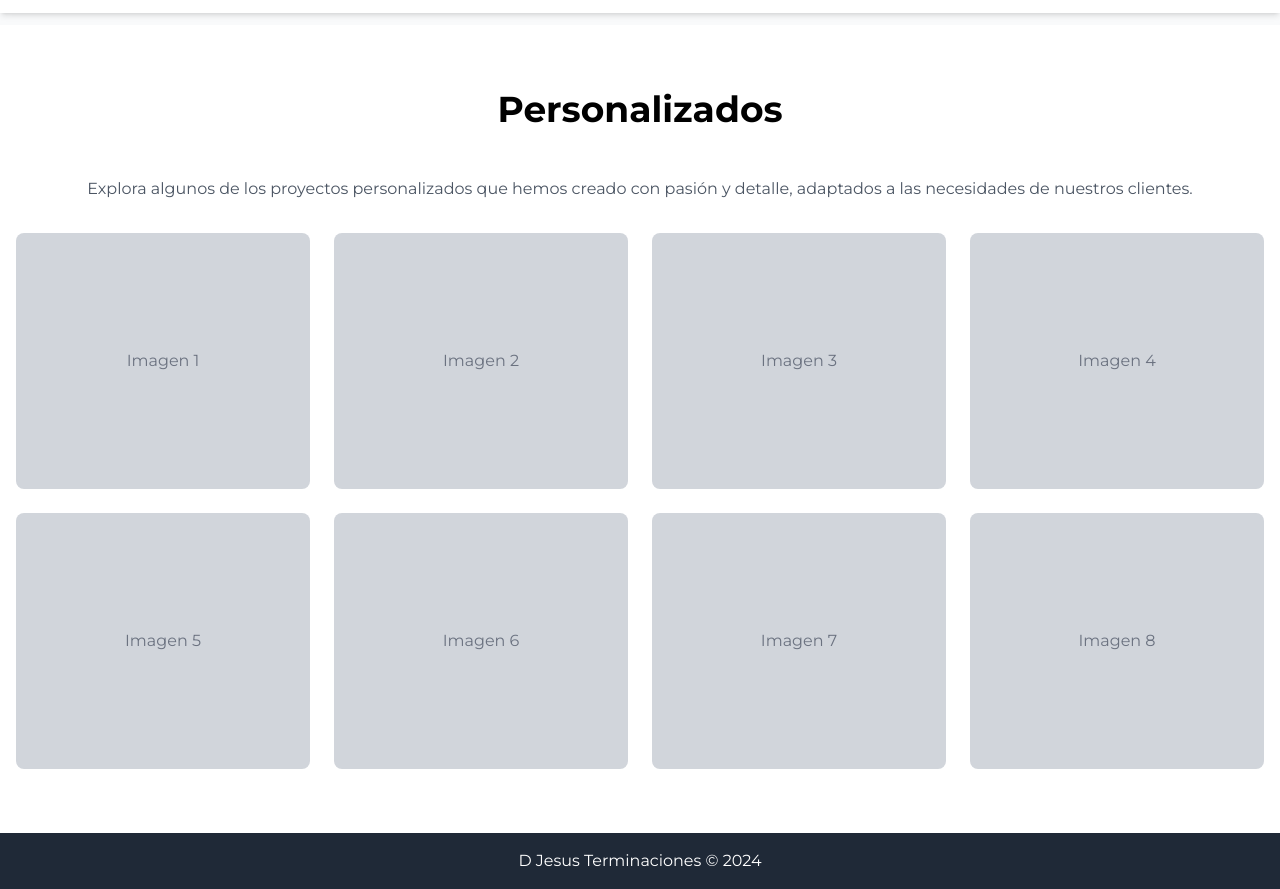
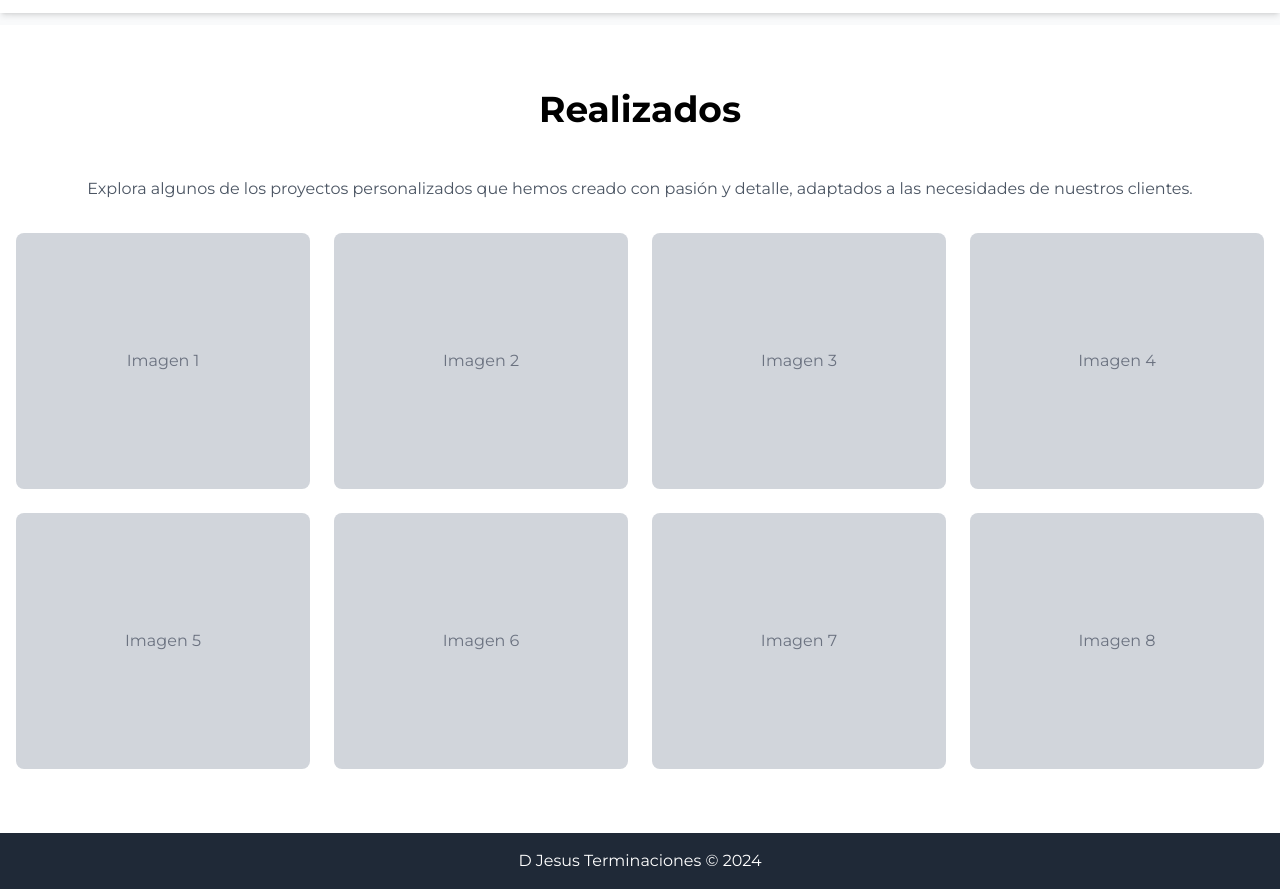
Before and after one commit to migeabr233/page.online, a plain HTML site: page trabajos-personalizados.html in a window 1280 px wide. Shown: the part 55-944 px from the top of the page. Drawn offline with nearby package versions, Linux system fonts and the light colour scheme.

Commit message:
Update trabajos-personalizados.html

```diff
--- a/trabajos-personalizados.html
+++ b/trabajos-personalizados.html
@@ -36,7 +36,7 @@
   <main class="pt-20">
     <section class="py-16 bg-white">
       <div class="container mx-auto px-4">
-        <h2 class="text-4xl font-bold text-center mb-12">Personalizados</h2>
+        <h2 class="text-4xl font-bold text-center mb-12">Realizados</h2>
         <p class="text-center text-gray-600 mb-8">Explora algunos de los proyectos personalizados que hemos creado con pasión y detalle, adaptados a las necesidades de nuestros clientes.</p>
         <div class="grid grid-cols-1 sm:grid-cols-2 md:grid-cols-3 lg:grid-cols-4 gap-6">
           <!-- Reemplaza estas divs con imágenes reales -->
```
